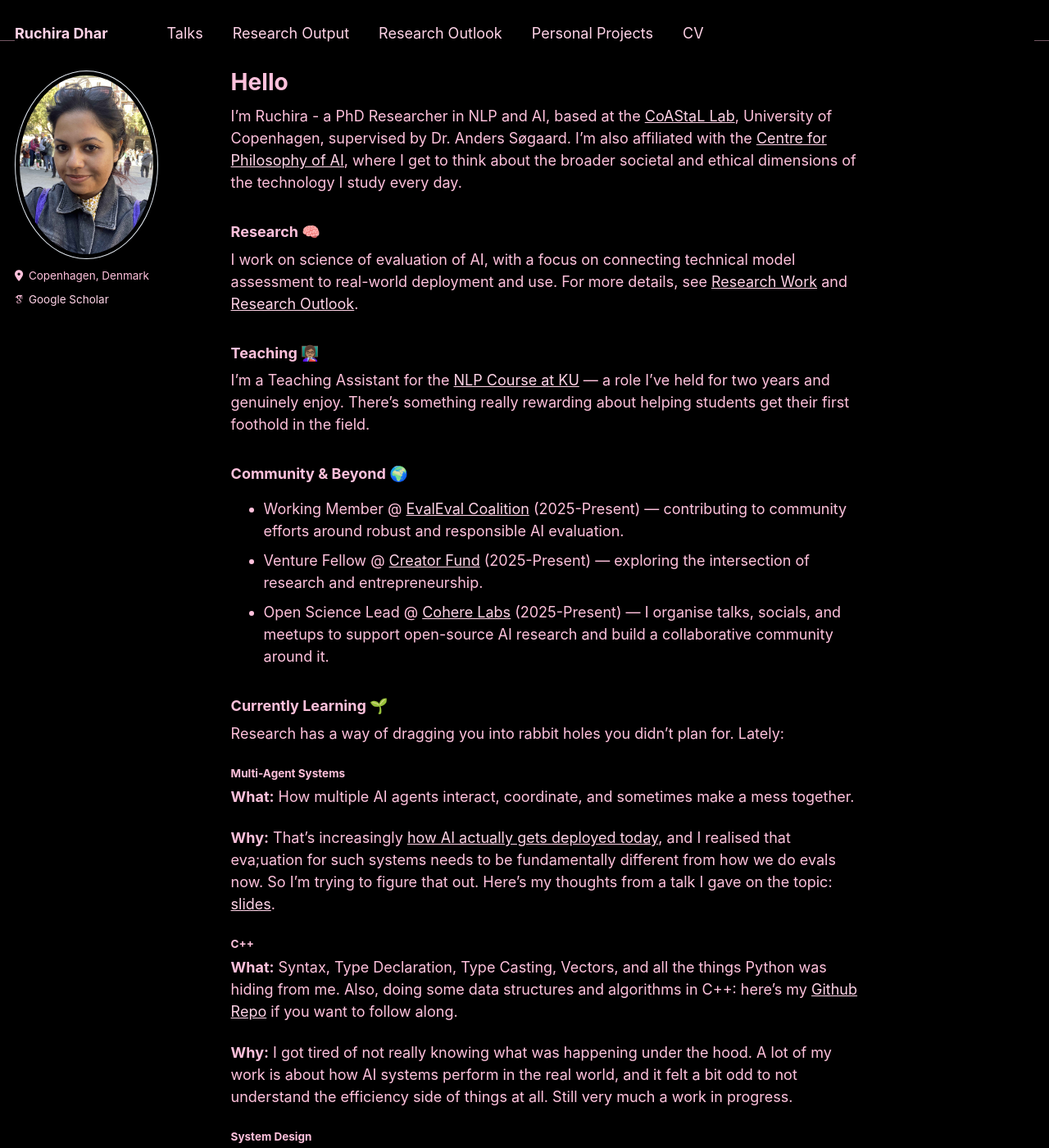
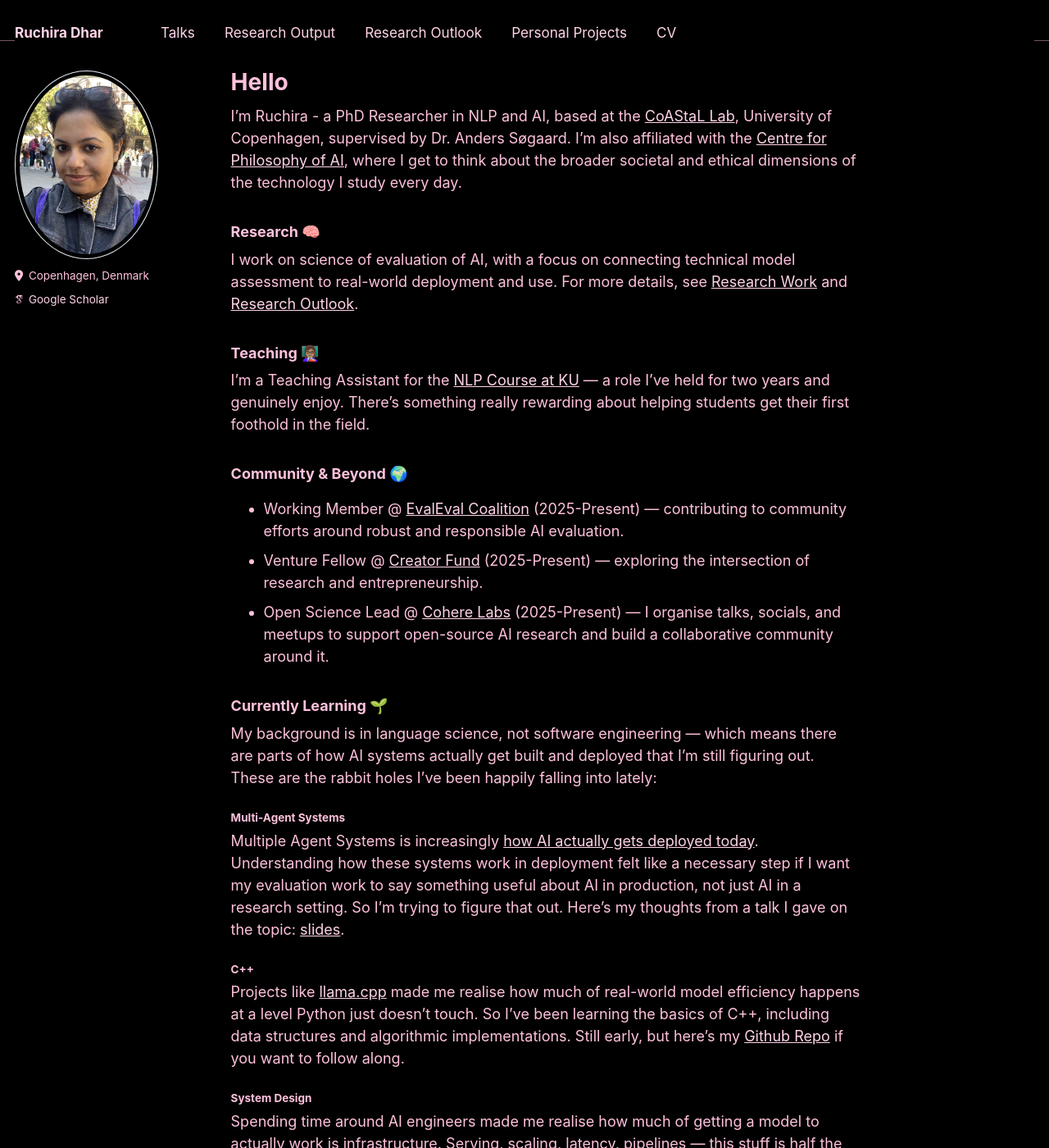
Before and after one commit to ruchiradhar/ruchiradhar.github.io, a Jekyll site: the page built from _pages/about.md, in a window 1280 px wide and 1400 px high. Shown: the whole window at 82% size. Built offline with Jekyll 4.4.1, drawn with Linux system fonts in a browser that asks for light colours; some web fonts are replaced; some of the changed text lies outside the part shown.

Commit message:
Update 2026

```diff
--- a/_pages/about.md
+++ b/_pages/about.md
@@ -28,27 +28,19 @@
 
 ### Currently Learning 🌱
 
-Research has a way of dragging you into rabbit holes you didn't plan for. Lately:
+My background is in language science, not software engineering — which means there are parts of how AI systems actually get built and deployed that I'm still figuring out. These are the rabbit holes I've been happily falling into lately:
 
 #### Multi-Agent Systems
 
-**What:** How multiple AI agents interact, coordinate, and sometimes make a mess together.
-
-**Why:** That's increasingly [how AI actually gets deployed today](https://www.anthropic.com/engineering/multi-agent-research-system), and I realised that eva;uation for such systems needs to be fundamentally different from how we do evals now. So I'm trying to figure that out. Here's my thoughts from a talk I gave on the topic: [slides](https://docs.google.com/presentation/d/1KIEEOPm9NBGmvGGng7yyONUNGWJDw2m42DNWNqcwdZM/edit?usp=sharing).
+Multiple Agent Systems is increasingly [how AI actually gets deployed today](https://www.anthropic.com/engineering/multi-agent-research-system). Understanding how these systems work in deployment felt like a necessary step if I want my evaluation work to say something useful about AI in production, not just AI in a research setting. So I'm trying to figure that out. Here's my thoughts from a talk I gave on the topic: [slides](https://docs.google.com/presentation/d/1KIEEOPm9NBGmvGGng7yyONUNGWJDw2m42DNWNqcwdZM/edit?usp=sharing).
 
 #### C++
 
-**What:** Syntax, Type Declaration, Type Casting, Vectors, and all the things Python was hiding from me. Also, doing some data structures and algorithms in C++: here's my [Github Repo](https://github.com/ruchiradhar/learninglab_dsa) if you want to follow along.
-
-**Why:** I got tired of not really knowing what was happening under the hood. A lot of my work is about how AI systems perform in the real world, and it felt a bit odd to not understand the efficiency side of things at all. Still very much a work in progress.
+Projects like [llama.cpp](https://github.com/ggml-org/llama.cpp) made me realise how much of real-world model efficiency happens at a level Python just doesn't touch. So I've been learning the basics of C++, including data structures and algorithmic implementations. Still early, but here's my [Github Repo](https://github.com/ruchiradhar/learninglab_dsa) if you want to follow along.
 
 #### System Design
 
-**What:** How AI systems get built, scaled, and maintained in production.
-
-**Why:** Honestly, I kept reading about deployment failures and realising I only understood part of why they happened. It's hard to evaluate systems properly if you don't understand how they're put together in the first place.
-
-Still figuring all of this out — but I guess that's kind of the point.
+Spending time around AI engineers made me realise how much of getting a model to actually work is infrastructure. Serving, scaling, latency, pipelines — this stuff is half the battle and rarely comes up in research. Working through the [System Design Primer](https://github.com/donnemartin/system-design-primer) to get up to speed, mostly so I can have more useful conversations about what evaluation looks like when a system actually has to run at scale.
 
 ### Get in Touch 📢
 
--- a/assets/css/main.scss
+++ b/assets/css/main.scss
@@ -123,10 +123,27 @@
   color: rgba(255, 193, 220, 0.75) !important;
 }
 
+/* Slightly smaller body text site-wide (headings unchanged) */
+p,
+li,
+td,
+th,
+label,
+input,
+textarea,
+select,
+button,
+small,
+caption,
+figcaption,
+blockquote {
+  font-size: 0.95rem;
+}
+
 /* Homepage typography hierarchy (scoped to about page) */
 .about-home .page__content p,
 .about-home .page__content li {
-  font-size: 1rem;
+  font-size: 0.95rem;
 }
 
 .about-home .page__title,
@@ -156,8 +173,8 @@
 }
 
 .about-home .page__content h4 {
-  font-size: clamp(1.4rem, 2vw, 1.6rem);
-  line-height: 1.3;
+  font-size: clamp(1.48rem, 2.15vw, 1.72rem);
+  line-height: 1.27;
 }
 
 .about-home .page__content h5 {
```
